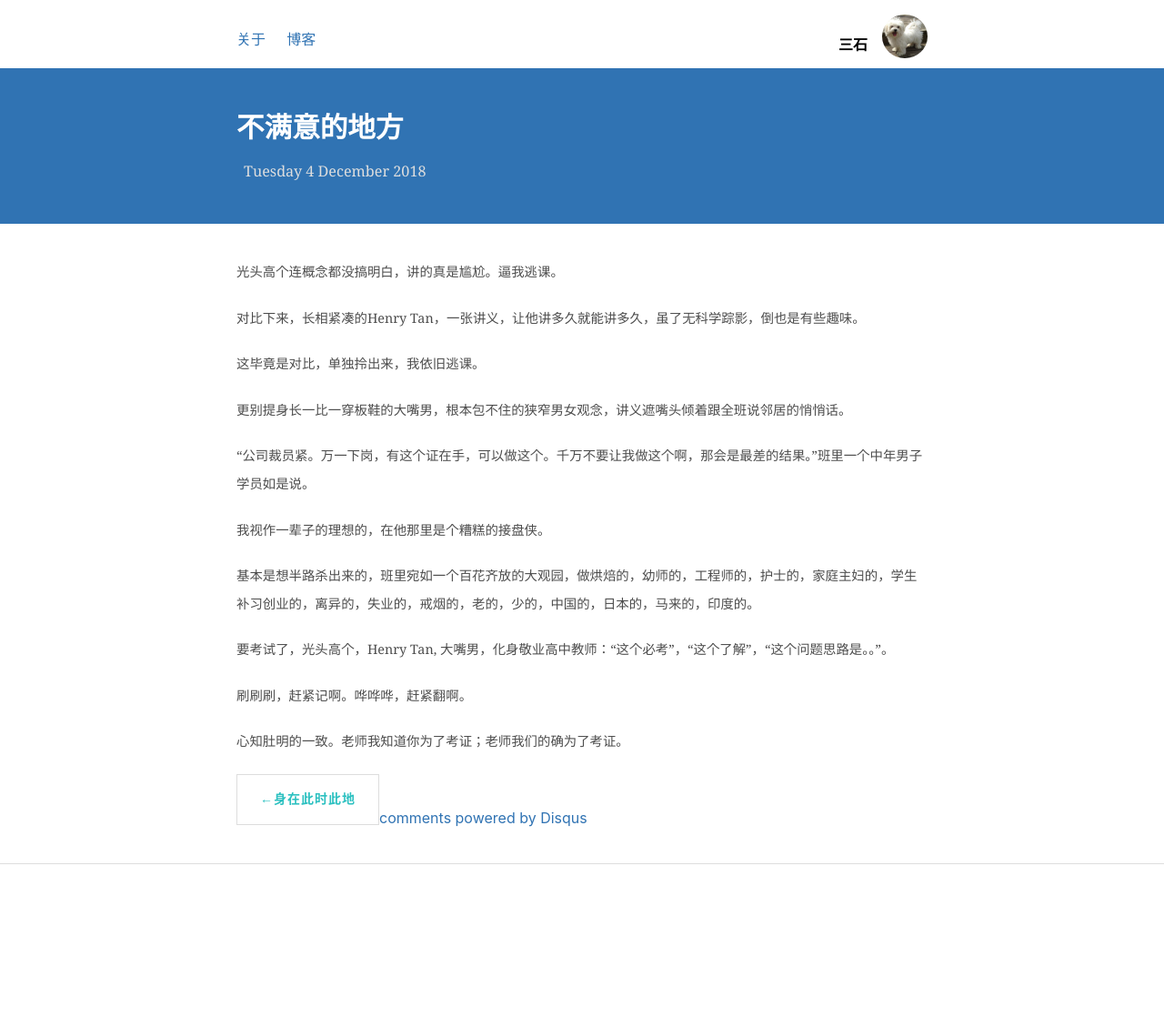
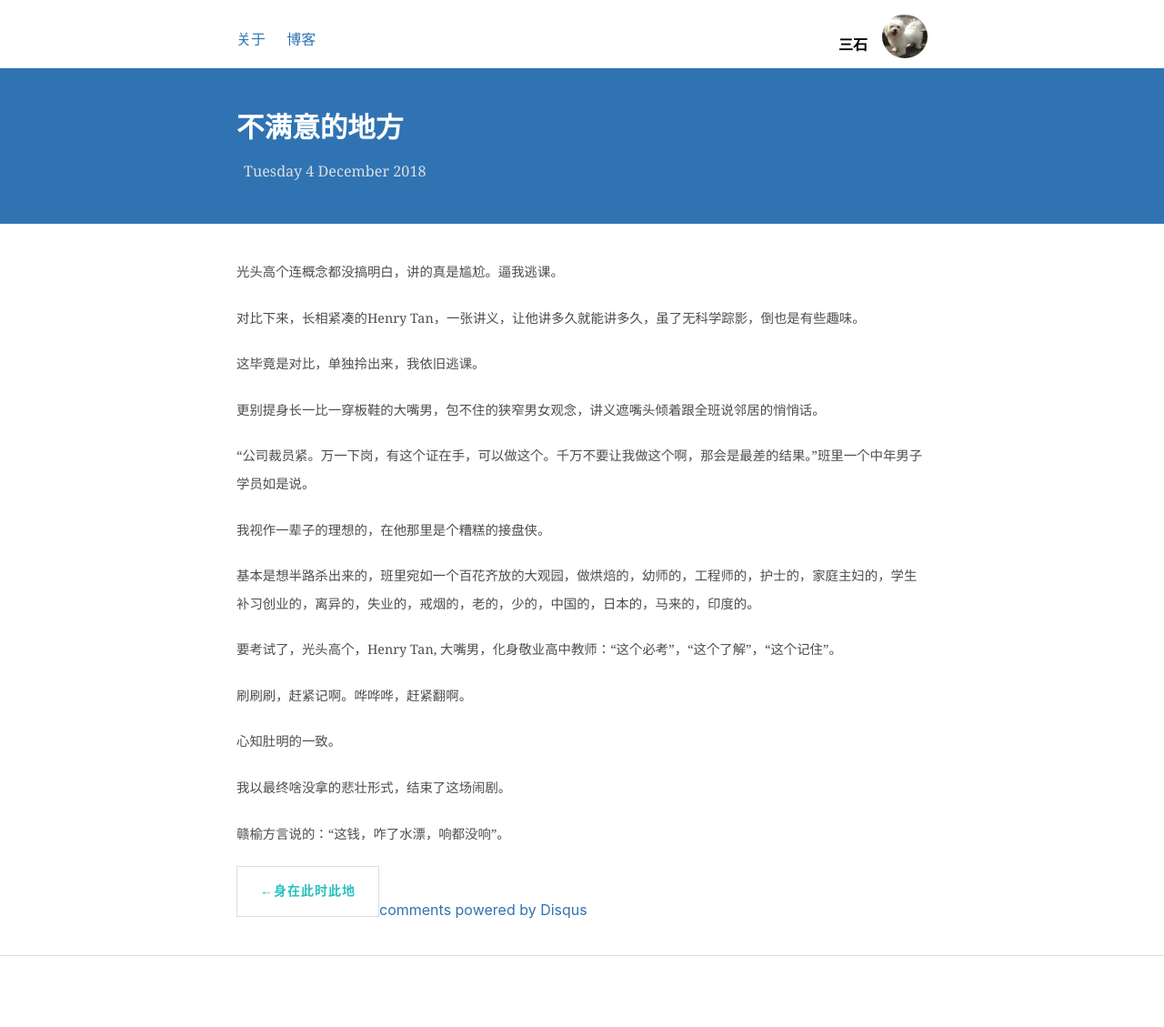
Before and after one commit to shirleysteve/1, a Jekyll site: the page built from _posts/2018-12-4-不满意的地方.md, in a window 1280 px wide. Shown: the whole page at 91% size. Built offline with Jekyll 4.4.1, drawn with Linux system fonts in a browser that asks for light colours; nearby versions of some CDN libraries; comment, search, counter and statistics services are not loaded; before the commit the page ends 1028 px from its top, so only the background shows below that.

Commit message:
Update 2018-12-4-不满意的地方.md

```diff
--- a/_posts/2018-12-4-不满意的地方.md
+++ b/_posts/2018-12-4-不满意的地方.md
@@ -10,7 +10,7 @@ title: 不满意的地方
 
 这毕竟是对比，单独拎出来，我依旧逃课。
 
-更别提身长一比一穿板鞋的大嘴男，根本包不住的狭窄男女观念，讲义遮嘴头倾着跟全班说邻居的悄悄话。
+更别提身长一比一穿板鞋的大嘴男，包不住的狭窄男女观念，讲义遮嘴头倾着跟全班说邻居的悄悄话。
 
 “公司裁员紧。万一下岗，有这个证在手，可以做这个。千万不要让我做这个啊，那会是最差的结果。”班里一个中年男子学员如是说。
 
@@ -18,8 +18,12 @@ title: 不满意的地方
 
 基本是想半路杀出来的，班里宛如一个百花齐放的大观园，做烘焙的，幼师的，工程师的，护士的，家庭主妇的，学生补习创业的，离异的，失业的，戒烟的，老的，少的，中国的，日本的，马来的，印度的。
 
-要考试了，光头高个，Henry Tan, 大嘴男，化身敬业高中教师：“这个必考”，“这个了解”，“这个问题思路是。。”。
+要考试了，光头高个，Henry Tan, 大嘴男，化身敬业高中教师：“这个必考”，“这个了解”，“这个记住”。
 
 刷刷刷，赶紧记啊。哗哗哗，赶紧翻啊。
 
-心知肚明的一致。老师我知道你为了考证；老师我们的确为了考证。
+心知肚明的一致。
+
+我以最终啥没拿的悲壮形式，结束了这场闹剧。
+
+赣榆方言说的：“这钱，咋了水漂，响都没响”。
```
